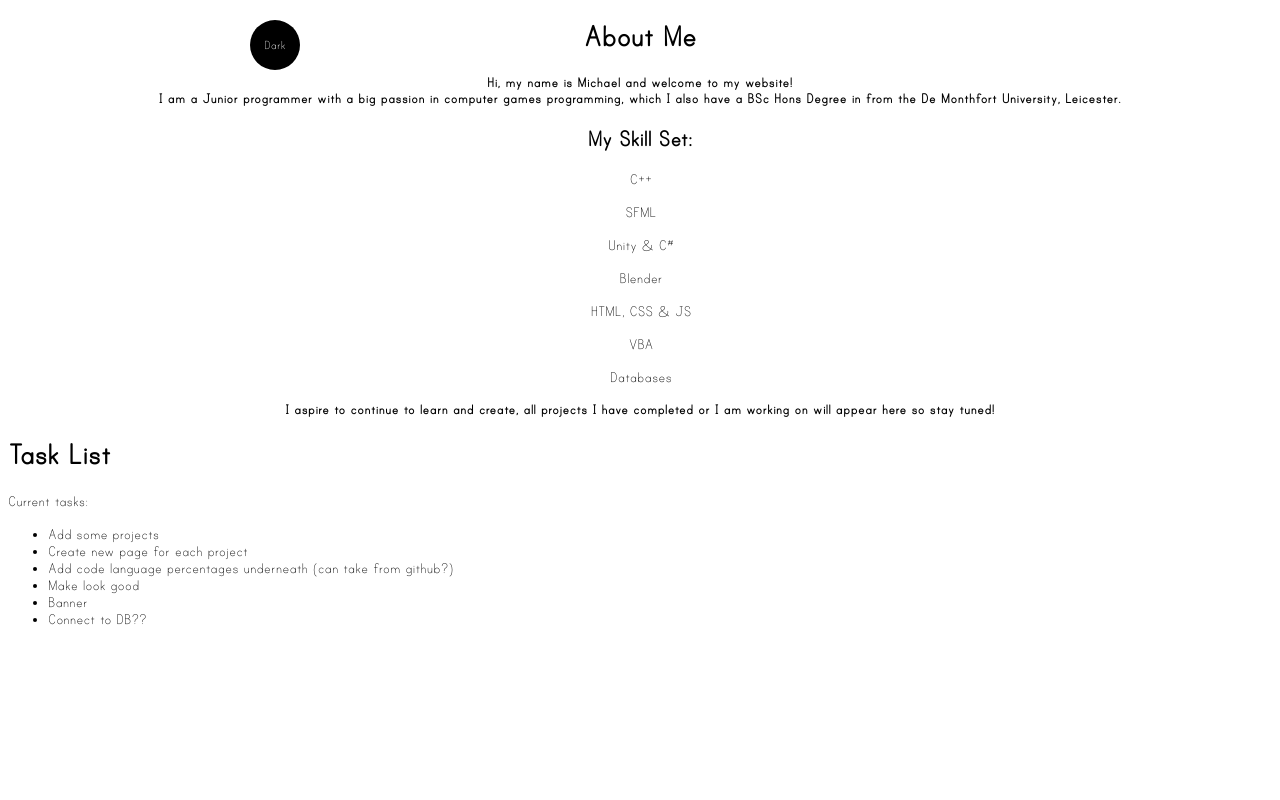
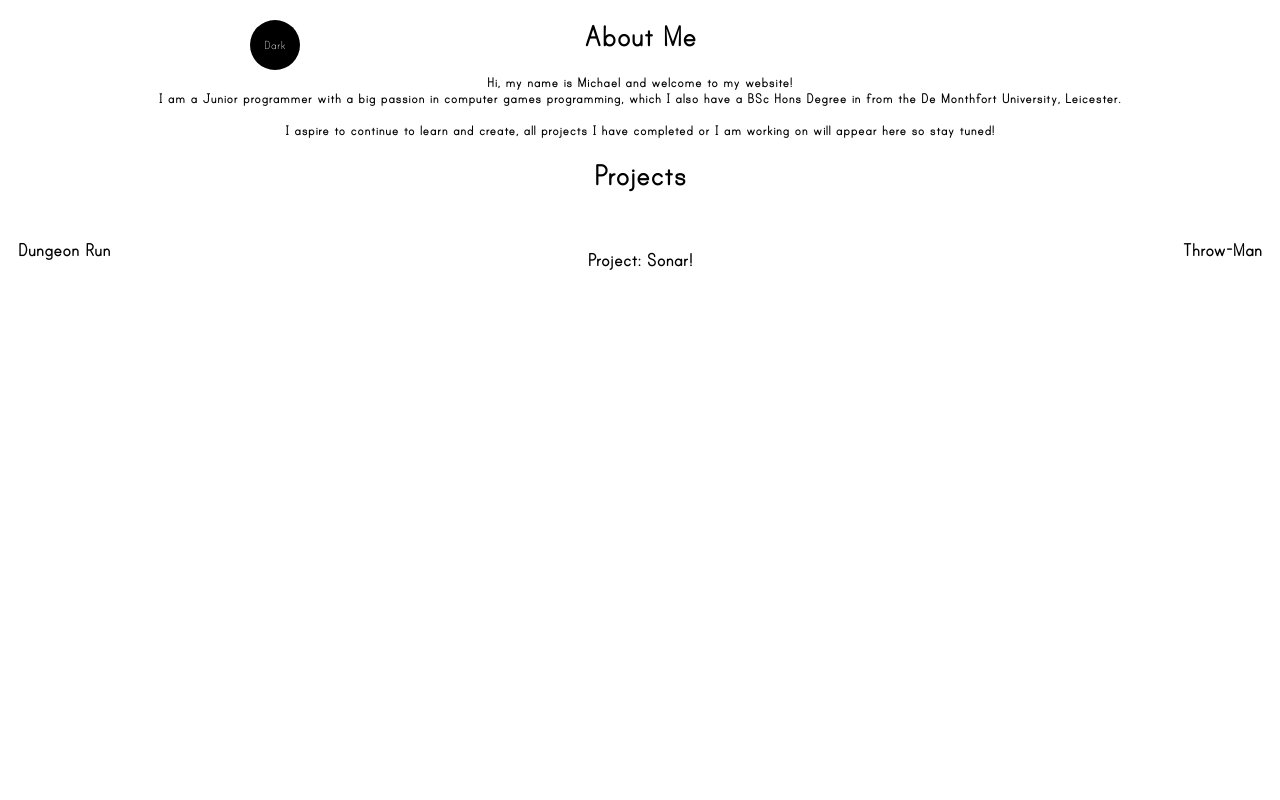
Before and after one commit to BlueHammy/michaeltnewton, a plain HTML site: page index.html in a window 1280 px wide. Shown: the top 800 px of the page. Drawn offline with Linux system fonts and the light colour scheme; files whose address does not match are found by name.

Commit message:
Added some projects, messing around with positioning

```diff
--- a/index.html
+++ b/index.html
@@ -20,6 +20,41 @@
        <br>
        I am a Junior programmer with a big passion in computer games programming, which I also have a BSc Hons Degree in from the De Monthfort University, Leicester.
     </p>
+    <p class="aboutMe">
+      I aspire to continue to learn and create, all projects I have completed or I am working on will appear here so stay tuned!
+      </p>
+
+      <h1 class="sectionHeaders">Projects</h1>
+
+      <div id="keepInline">
+      <h2 class="projectsLeft">Dungeon Run</p>
+
+
+      <h2 class="projectsMiddle">Project: Sonar!</p>
+
+
+      <h2 class="projectsRight">Throw-Man</p>
+      </div>
+
+
+
+
+
+
+
+
+
+
+
+
+
+
+
+
+
+
+
+
 
       <h2 class="subHeaders"> My Skill Set:</h2>
       <ul>
@@ -32,21 +67,6 @@
       <p class="skillSet">Databases</p>
     </ul>
 
-    <p class="aboutMe">
-    I aspire to continue to learn and create, all projects I have completed or I am working on will appear here so stay tuned!
-    </p>
-
-    <h1>Task List</h1>
-    <p id="msg">Current tasks:</p>
-    <ul>
-      <li class="list">Add some projects</li>
-      <li class="list">Create new page for each project</li>
-      <li class="list">Add code language percentages underneath (can take from github?)</li>
-      <li class="list">Make look good</li>
-      <li class="list">Banner</li>
-      <li class="list">Connect to DB??</li>
-  </ul>
-
   <div>
   <button class="bttn">Dark</button>
   </div>
--- a/main.css
+++ b/main.css
@@ -47,12 +47,52 @@
  }
 
 .subHeaders {
-    text-align: center;
+  position: absolute;
+  left: 50%;
+  transform: translatex(-50%);
+  padding: 1000px 10px 10px 10px;
 }
 
 .skillSet {
-    text-align: center;
-    margin-left: -38px;
+  text-align: center;
+  padding: 10px 10px 10px 10px;
+}
+
+ul {
+  position: absolute;
+  left: 50%;
+  transform: translatex(-50%);
+  padding: 1025px 10px 10px 10px;
+}
+
+.projectsLeft{
+float: left;
+text-align: left;
+font-size: 20px;
+
+}
+
+.projectsRight{
+float: right;
+text-align: right;
+font-size: 20px;
+
+}
+
+.projectsMiddle{
+padding: 10px 10px 10px 10px;
+text-align: center;
+font-size: 20px;
+position: absolute;
+left: 50%;
+transform: translatex(-50%);
+
+}
+
+#keepInline{
+  padding: 10px 10px 10px 10px;
+  position: relative;
+  width: auto;
 }
 
 /* .list { //For Classes
```
